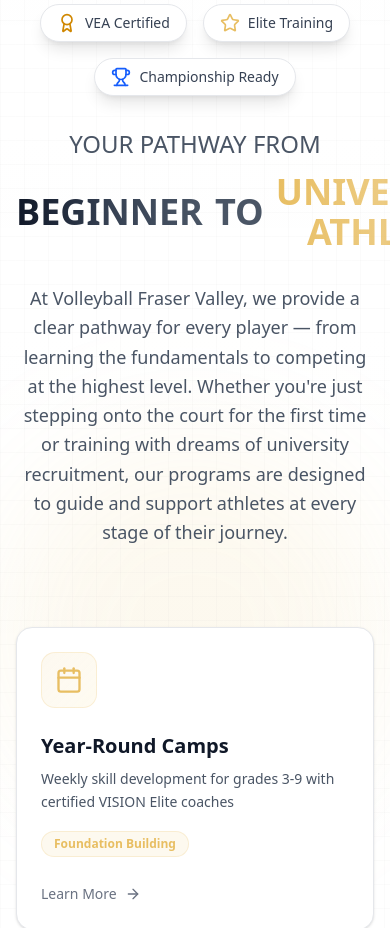
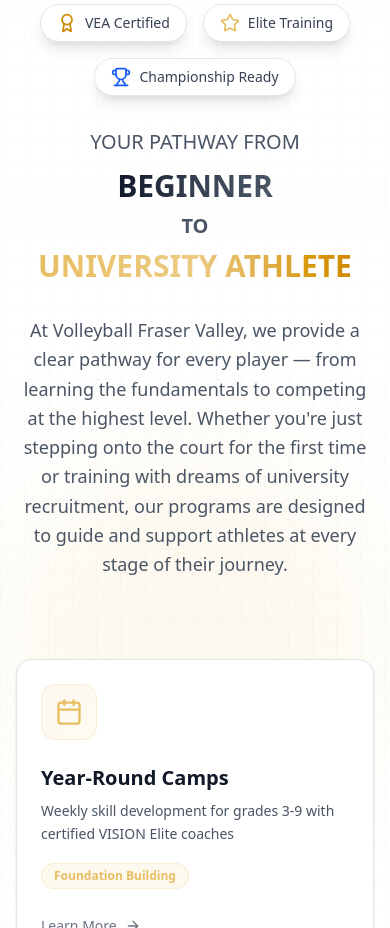
Before and after one commit to Visionelitevolleyball/Visionelitevolleyball, a Next.js app: page / in a window 390 px wide. Shown: the part 1800-2728 px from the top of the page. Built offline with nearby package versions, Linux system fonts and the light colour scheme.

Commit message:
fix: improve mobile layout for pathway section heading

```diff
--- a/app/components/pathway-section.tsx
+++ b/app/components/pathway-section.tsx
@@ -84,21 +84,23 @@ export function PathwaySection() {
             whileInView={{ opacity: 1, filter: "blur(0px)", y: 0 }}
             viewport={{ once: true }}
             transition={{ duration: 1, ease: "easeOut", delay: 0.1 }}
-            className="text-4xl sm:text-5xl lg:text-6xl font-bold mb-8"
+            className="font-bold mb-8"
           >
-            <span className="block text-2xl sm:text-3xl lg:text-4xl font-medium text-gray-600 dark:text-gray-400 mb-3">
+            <span className="block text-xl sm:text-3xl lg:text-4xl font-medium text-gray-600 dark:text-gray-400 mb-3">
               YOUR PATHWAY FROM
             </span>
-            <span className="inline-flex items-center gap-3">
+            <span className="flex flex-col items-center gap-2 sm:flex-row sm:gap-3 sm:justify-center">
               <span className={cn(
+                "text-3xl sm:text-5xl lg:text-6xl",
                 "bg-gradient-to-r from-gray-900 via-gray-700 to-gray-600",
                 "dark:from-gray-100 dark:via-gray-200 dark:to-gray-400",
                 "bg-clip-text text-transparent"
               )}>
                 BEGINNER
               </span>
-              <span className="text-gray-600 dark:text-gray-400">TO</span>
+              <span className="text-gray-600 dark:text-gray-400 text-xl sm:text-4xl lg:text-6xl">TO</span>
               <span className={cn(
+                "text-3xl sm:text-5xl lg:text-6xl whitespace-nowrap",
                 "bg-gradient-to-r from-primary via-primary/80 to-yellow-600",
                 "dark:from-primary dark:via-primary dark:to-yellow-500",
                 "bg-clip-text text-transparent"
```
